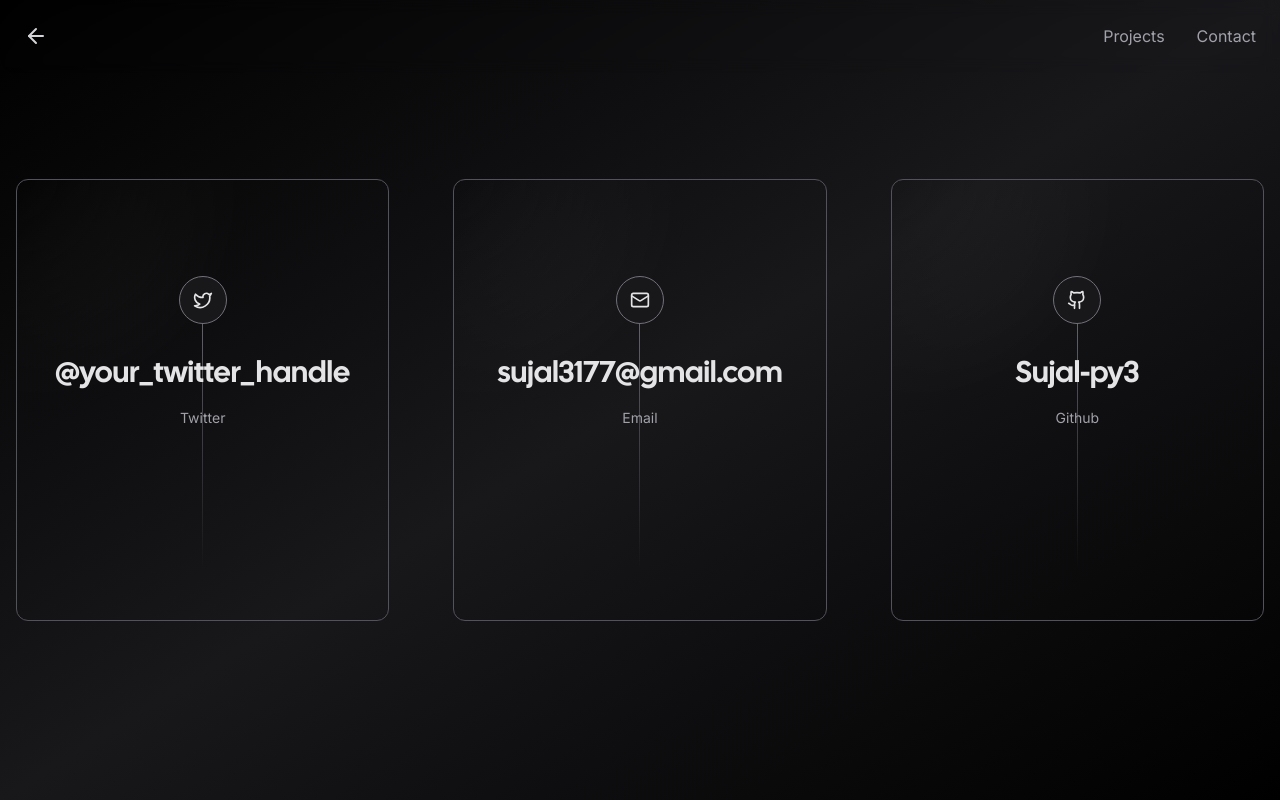
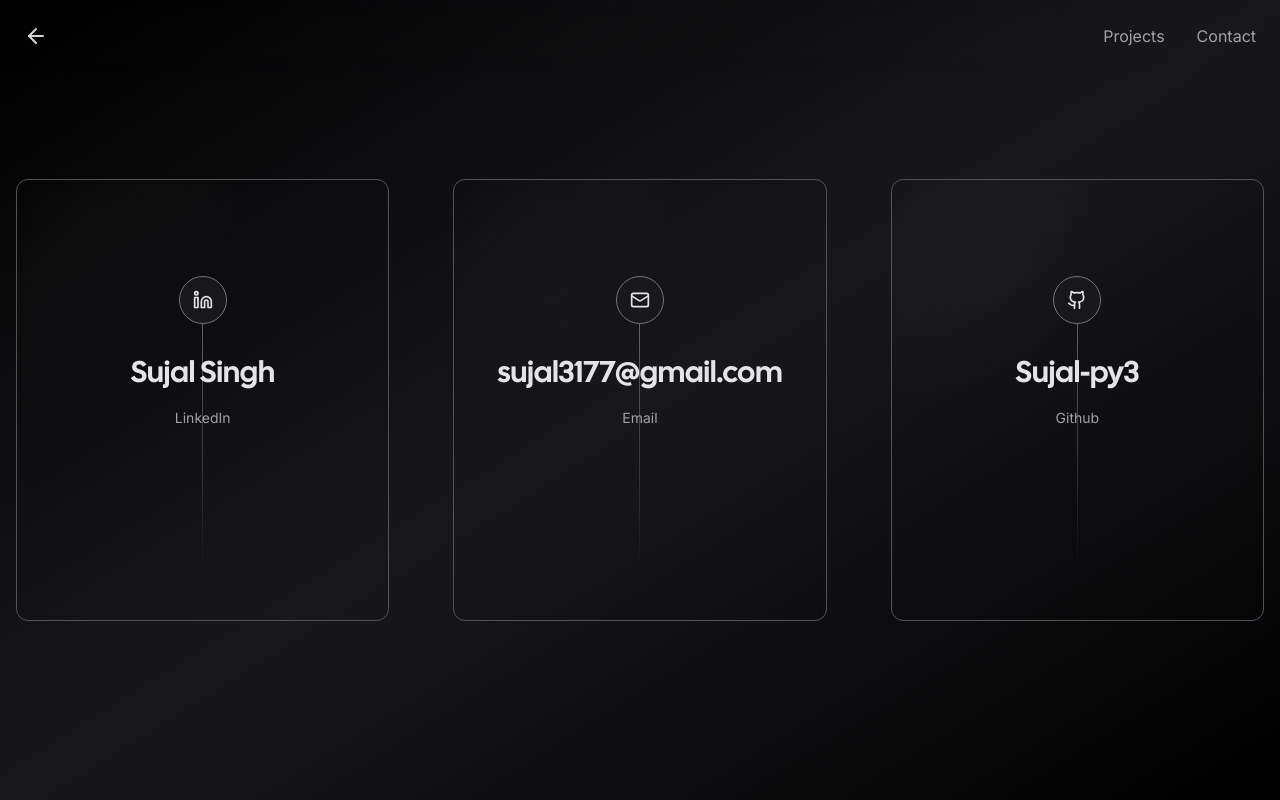
Before and after one commit to Sujal-py3/sujal-repository, a Next.js app: page /contact in a window 1280 px wide. Built offline with nearby package versions, Linux system fonts and the light colour scheme; no server answers; what tailwindcss-debug-screens would draw is missing.

Commit message:
Update page.tsx

```diff
--- a/app/contact/page.tsx
+++ b/app/contact/page.tsx
@@ -1,15 +1,15 @@
 "use client";
-import { Github, Mail, Twitter } from "lucide-react";
+import { Github, Mail, Linkedin } from "lucide-react";
 import Link from "next/link";
 import { Navigation } from "../components/nav";
 import { Card } from "../components/card";
 
 const socials = [
 	{
-		icon: <Twitter size={20} />,
-		href: "https://twitter.com/your_twitter_handle",
-		label: "Twitter",
-		handle: "@your_twitter_handle",
+		icon: <Linkedin size={20} />,
+		href: "https://linkedin.com/in/sujal-singh-413264252/",
+		label: "LinkedIn",
+		handle: "Sujal Singh",
 	},
 	{
 		icon: <Mail size={20} />,
```
